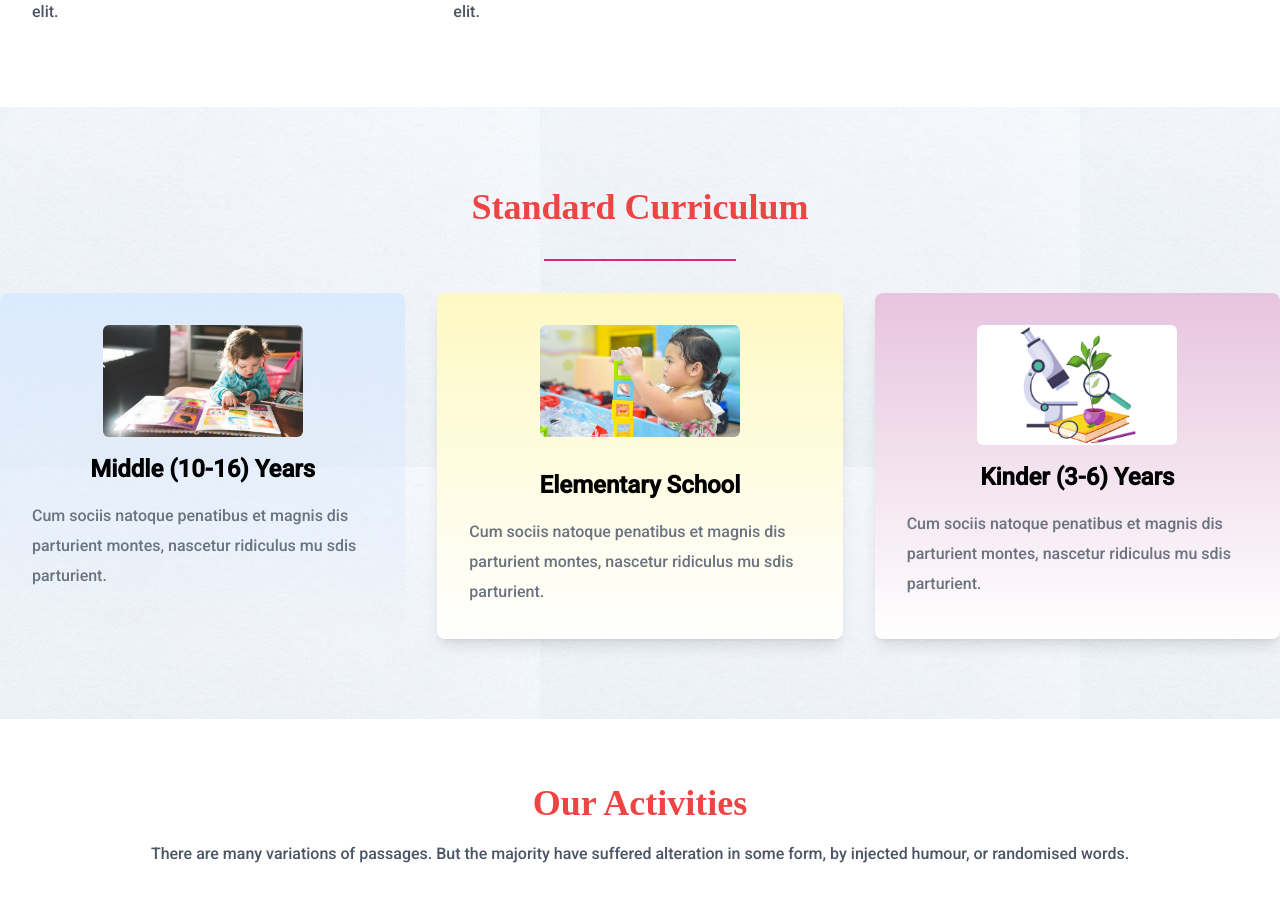
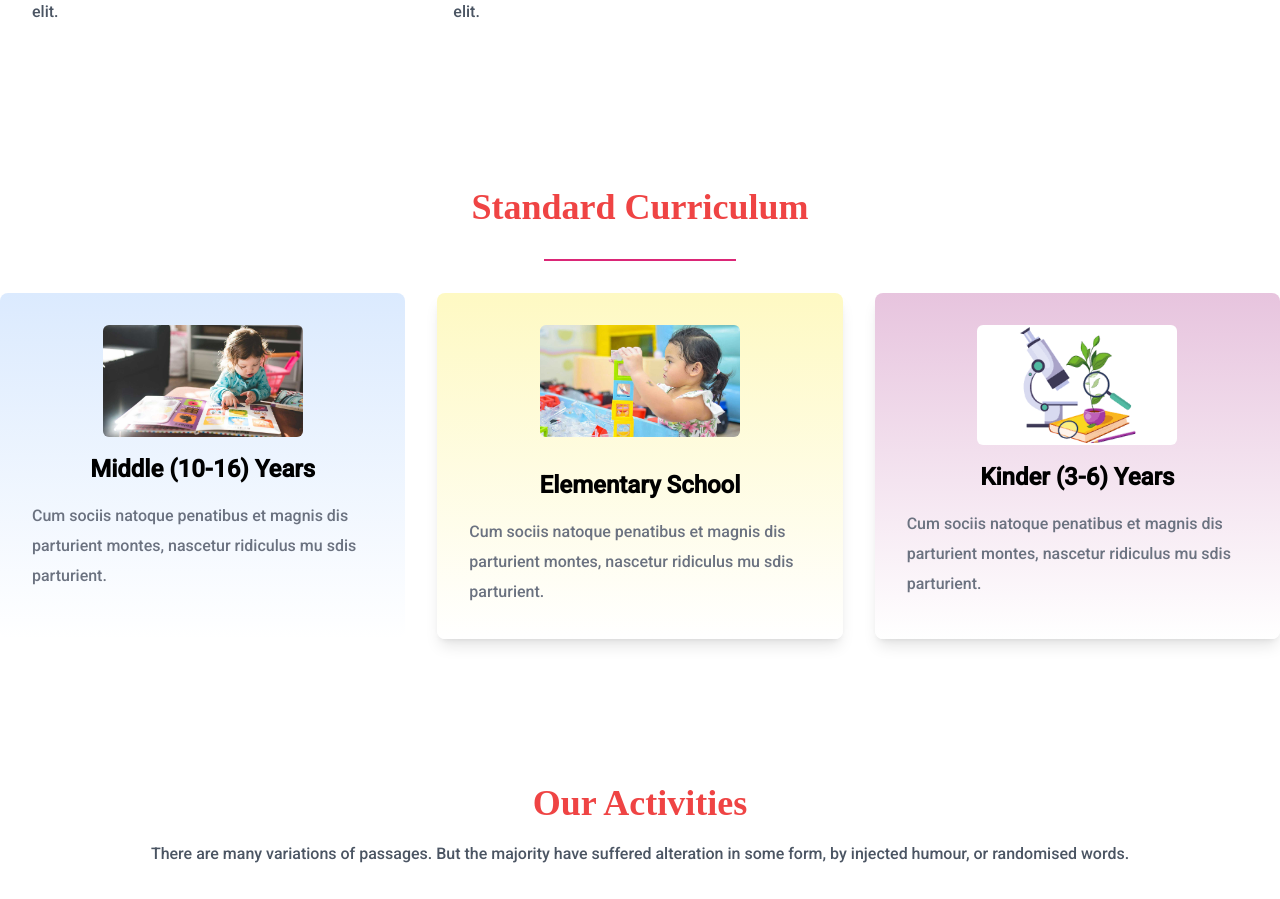
Before and after one commit to AINSoftwareSolution/School-management, a Next.js app: page / in a window 1280 px wide. Shown: the part 1340-2239 px from the top of the page. Built offline with nearby package versions, Linux system fonts and the light colour scheme.

Commit message:
error resolved

```diff
--- a/src/app/globals.css
+++ b/src/app/globals.css
@@ -71,15 +71,15 @@ form label {
   height: 10px;
   top: 0;
   left: 0;
-  background: url(./utilis/images/border.png) center center repeat-x;
+  background: url('./utilis/images/border.png') center center repeat-x;
   z-index: 1;
 }
 
 
 
-.standardCurriculum {
+/* .standardCurriculum {
   background-image: url('../app/utilis//Images/standard.jpg');
-}
+} */
 
 
 .section-title {
```
